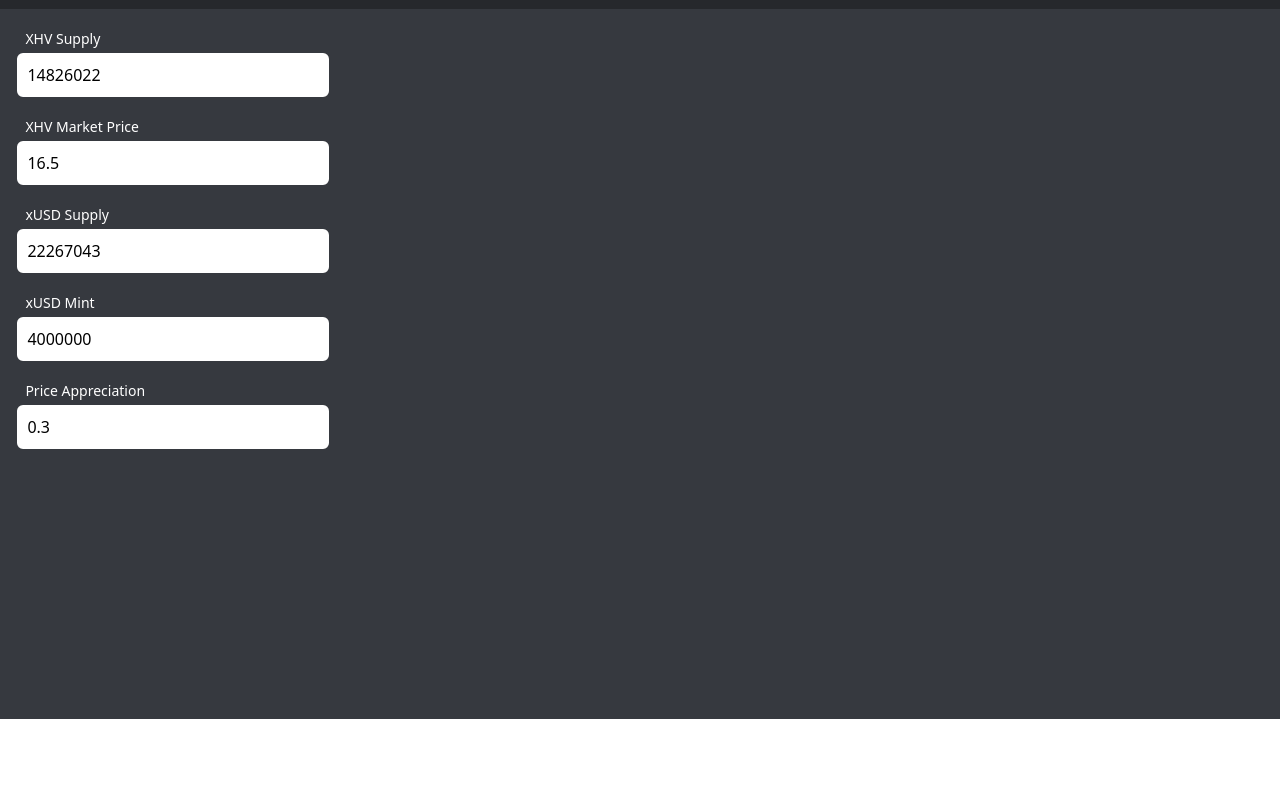
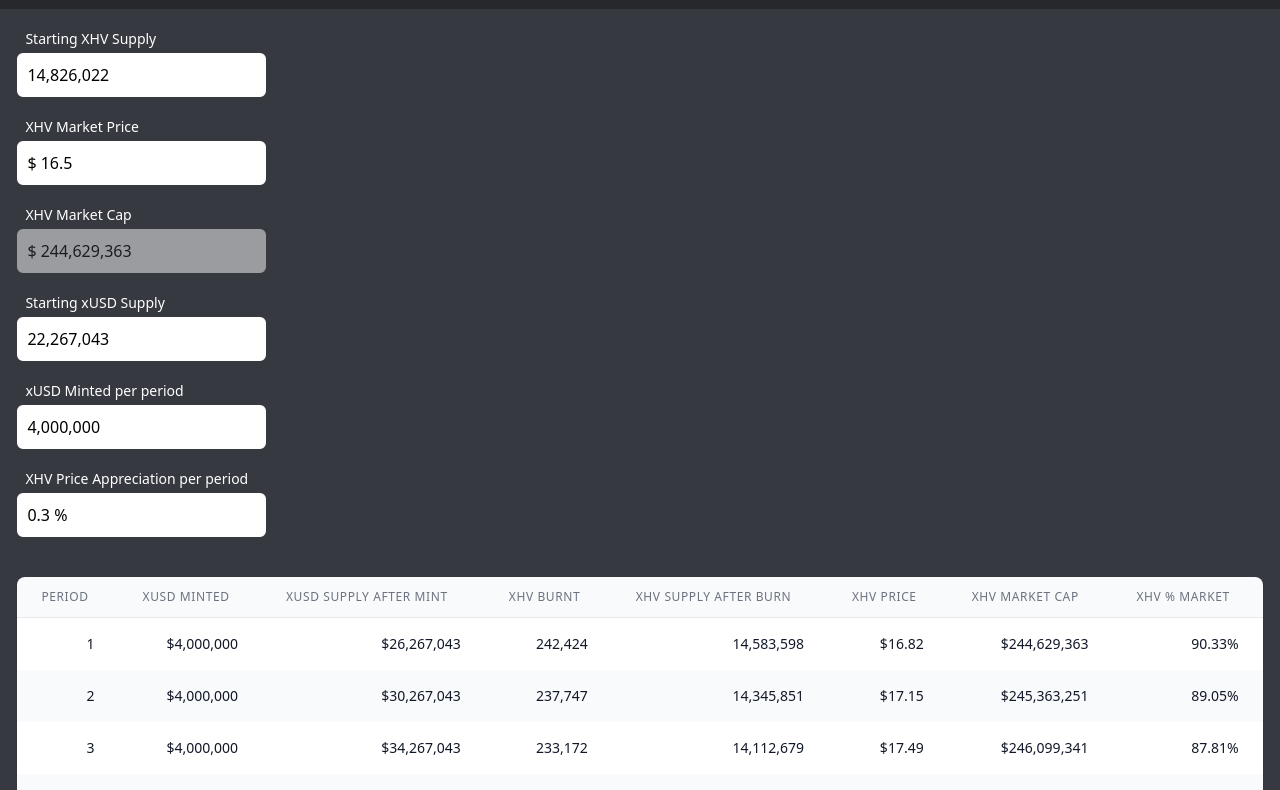
Before and after one commit to philolivetti/xhvbull, a Gatsby site: page / in a window 1280 px wide. Shown: the part 81-871 px from the top of the page. Before the commit the page ends 800 px from the top, so only its background shows below. Built offline with nearby package versions, Linux system fonts and the light colour scheme; Gatsby itself is replaced by a stand-in of ours.

Commit message:
dataCreation and table output

```diff
--- a/src/components/form.js
+++ b/src/components/form.js
@@ -1,6 +1,14 @@
 import React from "react"
-
-const Input = ({ label, key, value, updateFn }) => {
+import NumberFormat from "react-number-format"
+const Input = ({
+  label,
+  key,
+  value,
+  readOnly = false,
+  isPrice = false,
+  isPercentage = false,
+  updateFn,
+}) => {
   return (
     <>
       <label
@@ -10,13 +18,22 @@ const Input = ({ label, key, value, updateFn }) => {
         {label}
       </label>
       <div className="mt-1">
-        <input
+        <NumberFormat
+          readOnly={readOnly}
           type="text"
           name={key}
           id={key}
-          className="p-2 focus:outline-none focus:border-xhv-blue-500 block w-full text-md border-white border-2 rounded-md"
+          prefix={isPrice ? "$ " : ""}
+          suffix={isPercentage ? " %" : ""}
+          thousandSeparator={true}
+          className={`
+            p-2 focus:outline-none focus:border-xhv-blue-500 block w-full text-md border-white border-2 rounded-md
+            ${readOnly ? "opacity-50" : ""}`}
           value={value}
-          onChange={updateFn}
+          onValueChange={values => {
+            const { formattedValue, value } = values
+            updateFn(value)
+          }}
         />
       </div>
     </>
@@ -31,20 +48,28 @@ export default ({
   updateFn,
 }) => {
   const inputs = [
-    { label: "XHV Supply", value: xhvSupply, key: "xhvSupply" },
-    { label: "XHV Market Price", value: price, key: "price" },
-    { label: "xUSD Supply", value: xUsdSupply, key: "xUsdSupply" },
-    { label: "xUSD Mint", value: xUsdMint, key: "xUsdMint" },
+    { label: "Starting XHV Supply", value: xhvSupply, key: "xhvSupply" },
+    { label: "XHV Market Price", value: price, key: "price", isPrice: true },
     {
-      label: "Price Appreciation",
+      label: "XHV Market Cap",
+      value: price * xhvSupply,
+      key: "marketCap",
+      readOnly: true,
+      isPrice: true,
+    },
+    { label: "Starting xUSD Supply", value: xUsdSupply, key: "xUsdSupply" },
+    { label: "xUSD Minted per period", value: xUsdMint, key: "xUsdMint" },
+    {
+      label: "XHV Price Appreciation per period",
       value: priceAppreciation,
       key: "priceAppreciation",
+      isPercentage: true,
     },
   ]
   return (
-    <div className="w-1/4">
+    <div className="w-full md:w-1/3 lg:w-1/5">
       {inputs.map(i => (
-        <Input {...i} updateFn={event => updateFn(i.key, event.target.value)} />
+        <Input {...i} updateFn={newValue => updateFn(i.key, newValue)} />
       ))}
     </div>
   )
--- a/src/components/header.js
+++ b/src/components/header.js
@@ -9,7 +9,9 @@ export default function Example() {
         <div className="w-full py-6 flex items-center justify-between border-b border-indigo-500 lg:border-none">
           <div className="flex items-center">
             <img className="h-10 w-auto" src={Logo} />
-            <h2 className="ml-5 font-lg font-bold text-white">Haven UpOnly</h2>
+            <h2 className="ml-5 font-lg font-bold text-white">
+              Haven Bullish AF
+            </h2>
           </div>
           <div className="ml-10 space-x-4">
             <a
--- /dev/null
+++ b/src/components/table.js
@@ -0,0 +1,119 @@
+import React from "react"
+
+/* This example requires Tailwind CSS v2.0+ */
+const people = [
+  {
+    name: "Jane Cooper",
+    title: "Regional Paradigm Technician",
+    role: "Admin",
+    email: "jane.cooper@example.com",
+  },
+  {
+    name: "Cody Fisher",
+    title: "Product Directives Officer",
+    role: "Owner",
+    email: "cody.fisher@example.com",
+  },
+  // More people...
+]
+/*
+"period": 1,
+"xUsdMint": 4000000,
+"xUsdSupplyAfterMint": 26267043,
+"xhvBurnt": 242424.24242424243,
+"xhvSupplyAfterBurn": 14583597.757575758,
+"ComputedPrice": 16.774280741041565,
+"appreciatedPrice": 16.82460358326469,
+"xhvMarketCap": 244629363,
+"totalEconomy": 271630294.089,
+"xhvFraction": 0.9032985511130303
+*/
+
+const labels = {
+  period: "Period",
+  xUsdMint: "xUSD Minted",
+  xUsdSupplyAfterMint: "xUSD Supply After Mint",
+  xhvBurnt: "XHV Burnt",
+  xhvSupplyAfterBurn: "XHV Supply After Burn",
+  appreciatedPrice: "XHV Price",
+  xhvMarketCap: "XHV Market Cap",
+  xhvFraction: "XHV % Market",
+}
+
+const formatting = {
+  period: "Period",
+  appreciatedPrice: { maximumFractionDigits: 2, minimumFractionDigits: 2 },
+  xhvFraction: { minimumFractionDigits: 2, maximumFractionDigits: 2 },
+}
+const preFix = {
+  xUsdMint: "$",
+  xUsdSupplyAfterMint: "$",
+  appreciatedPrice: "$",
+  xhvMarketCap: "$",
+}
+const suffix = {
+  xhvFraction: "%",
+}
+
+const formatter = ({
+  value,
+  minimumFractionDigits = 0,
+  maximumFractionDigits = 0,
+}) =>
+  value.toLocaleString(undefined, {
+    minimumFractionDigits,
+    maximumFractionDigits,
+  })
+
+export default function Table({ data }) {
+  return (
+    <div className="flex flex-col mt-10">
+      <div className="-my-2 overflow-x-auto sm:-mx-6 lg:-mx-8">
+        <div className="py-2 align-middle inline-block min-w-full sm:px-6 lg:px-8">
+          <div className="shadow overflow-hidden border-b border-gray-200 sm:rounded-lg">
+            <table className="min-w-full divide-y divide-gray-200">
+              <thead className="bg-gray-50">
+                <tr>
+                  {Object.entries(labels).map(l => (
+                    <th
+                      scope="col"
+                      className="px-6 py-3 text-left text-xs font-medium text-gray-500 uppercase tracking-wider"
+                    >
+                      {l[1]}
+                    </th>
+                  ))}
+                </tr>
+              </thead>
+              <tbody>
+                {data.map((period, index) => (
+                  <tr
+                    key={`table-row-${period.period}`}
+                    className={index % 2 === 0 ? "bg-white" : "bg-gray-50"}
+                  >
+                    {Object.entries(period).map(([key, value]) => {
+                      if (labels[key]) {
+                        return (
+                          <td className="px-6 py-4 whitespace-nowrap text-sm font-medium text-gray-900 text-right">
+                            {preFix[key] ? preFix[key] : ""}
+                            {formatting[key]
+                              ? formatter({
+                                  value,
+                                  ...formatting[key],
+                                })
+                              : formatter({ value })}
+                            {suffix[key] ? suffix[key] : ""}
+                          </td>
+                        )
+                      }
+                      return <></>
+                    })}
+                  </tr>
+                ))}
+              </tbody>
+            </table>
+          </div>
+        </div>
+      </div>
+    </div>
+  )
+}
--- a/src/pages/index.js
+++ b/src/pages/index.js
@@ -1,10 +1,12 @@
 import React, { useState } from "react"
 import { Link } from "gatsby"
 import { StaticImage } from "gatsby-plugin-image"
-
+import NumberFormat from "react-number-format"
 import Layout from "../components/layout"
 import SEO from "../components/seo"
 import Form from "../components/form"
+import Table from "../components/table"
+import createTable from "../utils/createTable"
 
 class IndexPage extends React.Component {
   constructor(props) {
@@ -15,11 +17,32 @@ class IndexPage extends React.Component {
       xUsdSupply: 22267043,
       xUsdMint: 4000000,
       priceAppreciation: 0.3,
+      calculations: [],
     }
   }
-  render() {
+
+  componentDidMount() {
     const { xhvSupply, price, xUsdSupply, xUsdMint, priceAppreciation } =
       this.state
+    const calculations = createTable({
+      xhvSupply,
+      price,
+      xUsdSupply,
+      xUsdMint,
+      priceAppreciation,
+    })
+
+    this.setState({ calculations })
+  }
+  render() {
+    const {
+      xhvSupply,
+      price,
+      xUsdSupply,
+      xUsdMint,
+      priceAppreciation,
+      calculations,
+    } = this.state
     const formParams = {
       xhvSupply,
       price,
@@ -34,6 +57,8 @@ class IndexPage extends React.Component {
           {...formParams}
           updateFn={(key, value) => this.setState({ [key]: value })}
         />
+
+        <Table data={calculations} />
       </Layout>
     )
   }
--- /dev/null
+++ b/src/utils/createTable.js
@@ -0,0 +1,63 @@
+const createPeriod = (
+  period,
+  xhvSupply,
+  price,
+  xUsdSupply,
+  xUsdMint,
+  priceAppreciation
+) => {
+  const xhvMarketCap = xhvSupply * price
+  const xhvBurnt = xUsdMint / price
+  const xhvSupplyAfterBurn = xhvSupply - xhvBurnt
+  const xUsdSupplyAfterMint = xUsdSupply + xUsdMint
+  const ComputedPrice = xhvMarketCap / xhvSupplyAfterBurn
+  const appreciatedPrice = ComputedPrice * (1 + priceAppreciation / 100)
+  const xhvNewMarketCap = appreciatedPrice * xhvSupplyAfterBurn
+  const totalEconomy = xhvNewMarketCap + xUsdSupplyAfterMint
+  const xhvFraction = (xhvNewMarketCap / totalEconomy) * 100
+  return {
+    period: period + 1,
+    xUsdMint,
+    xUsdSupplyAfterMint,
+    xhvBurnt,
+    xhvSupplyAfterBurn,
+    ComputedPrice,
+    appreciatedPrice,
+    xhvMarketCap,
+    totalEconomy,
+    xhvFraction,
+  }
+}
+
+const createTable = ({
+  xhvSupply,
+  price,
+  xUsdSupply,
+  xUsdMint,
+  priceAppreciation,
+  numberOfPeriods = 10,
+}) => {
+  const periods = []
+
+  periods.push(
+    createPeriod(0, xhvSupply, price, xUsdSupply, xUsdMint, priceAppreciation)
+  )
+
+  for (let i = 0; i < numberOfPeriods - 1; i++) {
+    const lastPeriod = periods[i]
+    periods.push(
+      createPeriod(
+        i + 1,
+        lastPeriod.xhvSupplyAfterBurn,
+        lastPeriod.appreciatedPrice,
+        lastPeriod.xUsdSupplyAfterMint,
+        lastPeriod.xUsdMint,
+        priceAppreciation
+      )
+    )
+  }
+
+  return periods
+}
+
+export default createTable
```
